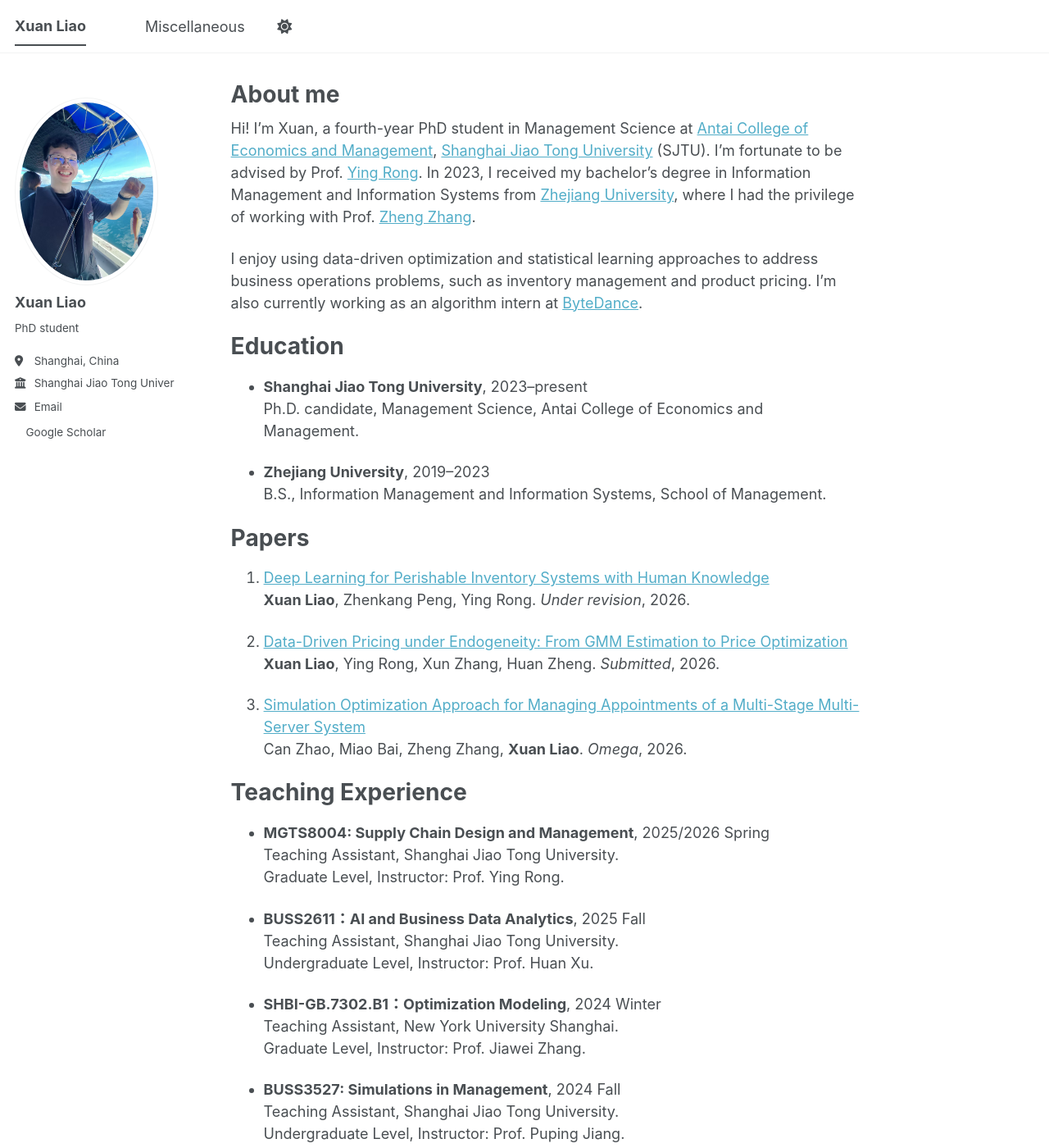
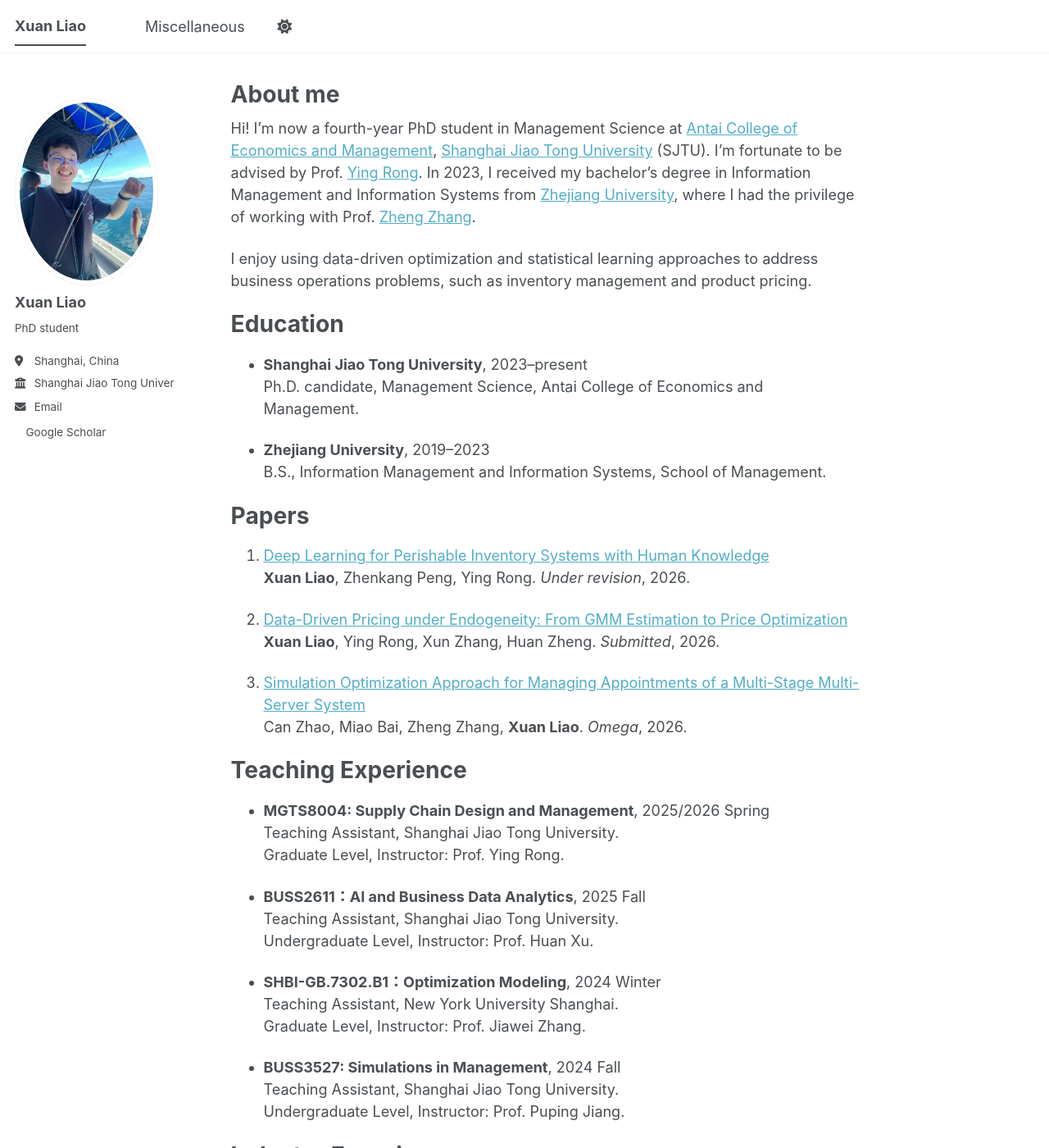
Before and after one commit to xxxl-ml/xxxl-ml.github.io, a Jekyll site: the page built from _pages/about.md, in a window 1280 px wide and 1400 px high. Shown: the whole window at 82% size. Built offline with Jekyll 4.4.1, drawn with Linux system fonts in a browser that asks for light colours; a style sheet for code colours, icons or effects is not loaded; some of the changed text lies outside the part shown.

Commit message:
Update about.md

```diff
--- a/_pages/about.md
+++ b/_pages/about.md
@@ -8,9 +8,9 @@ redirect_from:
   - /about.html
 ---
 
-Hi! I'm Xuan, a fourth-year PhD student in Management Science at <a href="https://www.acem.sjtu.edu.cn/en/" target="_blank" rel="noopener noreferrer">Antai College of Economics and Management</a>, <a href="https://en.sjtu.edu.cn/" target="_blank" rel="noopener noreferrer">Shanghai Jiao Tong University</a> (SJTU). I'm fortunate to be advised by Prof. <a href="https://www.acem.sjtu.edu.cn/en/faculty/rongying.html#container?3" target="_blank" rel="noopener noreferrer">Ying Rong</a>. In 2023, I received my bachelor's degree in Information Management and Information Systems from <a href="https://www.zju.edu.cn/english/" target="_blank" rel="noopener noreferrer">Zhejiang University</a>, where I had the privilege of working with Prof. <a href="https://person.zju.edu.cn/en/zhengzhang" target="_blank" rel="noopener noreferrer">Zheng Zhang</a>.
+Hi! I'm now a fourth-year PhD student in Management Science at <a href="https://www.acem.sjtu.edu.cn/en/" target="_blank" rel="noopener noreferrer">Antai College of Economics and Management</a>, <a href="https://en.sjtu.edu.cn/" target="_blank" rel="noopener noreferrer">Shanghai Jiao Tong University</a> (SJTU). I'm fortunate to be advised by Prof. <a href="https://www.acem.sjtu.edu.cn/en/faculty/rongying.html#container?3" target="_blank" rel="noopener noreferrer">Ying Rong</a>. In 2023, I received my bachelor's degree in Information Management and Information Systems from <a href="https://www.zju.edu.cn/english/" target="_blank" rel="noopener noreferrer">Zhejiang University</a>, where I had the privilege of working with Prof. <a href="https://person.zju.edu.cn/en/zhengzhang" target="_blank" rel="noopener noreferrer">Zheng Zhang</a>.
 
-I enjoy using data-driven optimization and statistical learning approaches to address business operations problems, such as inventory management and product pricing. I'm also currently working as an algorithm intern at <a href="https://www.bytedance.com/en/" target="_blank" rel="noopener noreferrer">ByteDance</a>.
+I enjoy using data-driven optimization and statistical learning approaches to address business operations problems, such as inventory management and product pricing.
 
 # Education
 
```
Also changed, not shown: other parts of _pages/about.md (+5 -0 lines).
